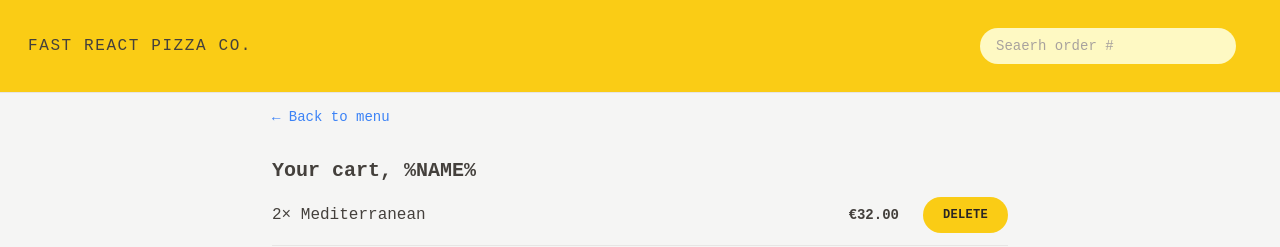
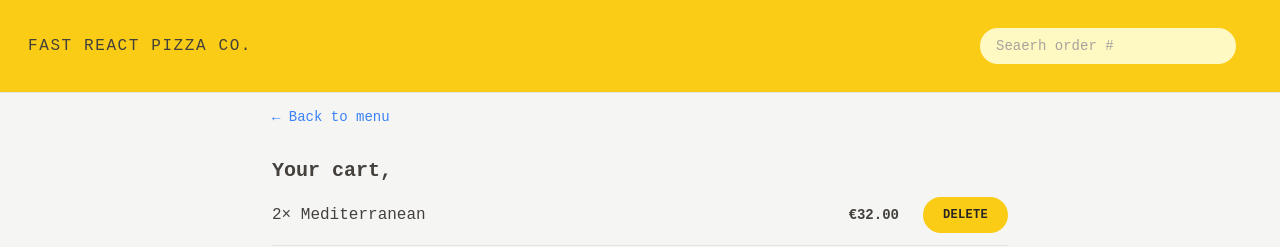
Before and after one commit to benzhub/React-Router-Dom-Practice, a React (Vite) app: page /cart in a window 1280 px wide. Shown: the top 247 px of the page. Built offline with nearby package versions, Linux system fonts and the light colour scheme.

Commit message:
024-003. Reading and Updating the User State

```diff
--- a/src/features/cart/Cart.jsx
+++ b/src/features/cart/Cart.jsx
@@ -1,6 +1,7 @@
 import LinkButton from '../../ui/LinkButton';
 import Button from '../../ui/Button';
 import CartItem from './CartItem';
+import { useSelector } from 'react-redux';
 
 const fakeCart = [
   {
@@ -29,15 +30,16 @@
 function Cart() {
   // eslint-disable-next-line no-unused-vars
   const cart = fakeCart;
+  const username = useSelector(store=> store.user.username)
 
   return (
     <div className="px-4 py-3">
       <LinkButton to="/menu">&larr; Back to menu</LinkButton>
 
-      <h2 className='mt-7 text-xl font-semibold'>Your cart, %NAME%</h2>
+      <h2 className='mt-7 text-xl font-semibold'>Your cart, {username}</h2>
 
       <ul className='divide-y divide-stone-200 border-b'>
-        {cart.map(item=><CartItem item={item} key={item.key}/>)}
+        {cart.map(item=><CartItem item={item} key={item.pizzaId}/>)}
       </ul>
       <div className='mt-6 space-x-2'>
         <Button to="/order/new" type="primary">
--- a/src/features/order/CreateOrder.jsx
+++ b/src/features/order/CreateOrder.jsx
@@ -5,6 +5,7 @@
 // eslint-disable-next-line no-unused-vars
 import { createOrder } from '../../services/apiRestaurant';
 import Button from '../../ui/Button';
+import { useSelector } from 'react-redux';
 
 // https://uibakery.io/regex-library/phone-number
 // eslint-disable-next-line no-unused-vars
@@ -44,6 +45,7 @@
   const navigation = useNavigation();
   const isSubmitting = navigation.state === 'loading';
   const formErrors = useActionData();
+  const username = useSelector(store=>store.user.username);
 
   return (
     <div className='px-4 py-6'>
@@ -54,7 +56,7 @@
       <Form method="POST">
         <div className="mb-5 flex flex-col gap-2 sm:flex-row sm:items-center">
           <label className="sm:basis-40">First Name</label>
-          <input className="input grow" type="text" name="customer" required />
+          <input className="input grow" type="text" defaultValue={username} name="customer" required />
         </div>
 
         <div className="mb-5 flex flex-col gap-2 sm:flex-row sm:items-center">
--- a/src/features/user/CreateUser.jsx
+++ b/src/features/user/CreateUser.jsx
@@ -2,15 +2,19 @@
 import Button from '../../ui/Button';
 import { updateName } from './userSlice';
 import { useDispatch } from 'react-redux';
+import { useNavigate } from 'react-router-dom';
 
 function CreateUser() {
   const [username, setUsername] = useState('');
   const dispatch = useDispatch();
+  const navigate = useNavigate();
 
   function handleSubmit(e) {
     e.preventDefault();
+    if(!username) return;
     dispatch(updateName(username));
     setUsername('');
+    navigate('/menu');
   }
 
   return (
--- a/src/ui/Home.jsx
+++ b/src/ui/Home.jsx
@@ -1,6 +1,9 @@
 import CreateUser from '../features/user/CreateUser';
+import { useSelector } from 'react-redux';
+import Button from './Button';
 
 function Home() {
+  const username = useSelector(store => store.user.username);
   return (
     <div className='my-10 text-center sm:my-16'>
       <h1 className="mb-4 text-center text-xl font-semibold text-stone-700 md:text-3xl">
@@ -11,7 +14,7 @@
         </span>
       </h1>
 
-      <CreateUser />
+      { username === '' ? <CreateUser /> : <Button to='/menu' type='primary'>Continue ordering, {username}</Button>}
     </div>
   );
 }
```
